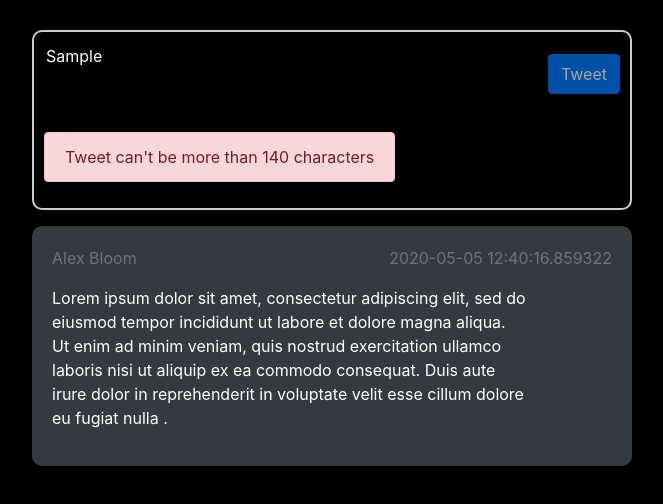
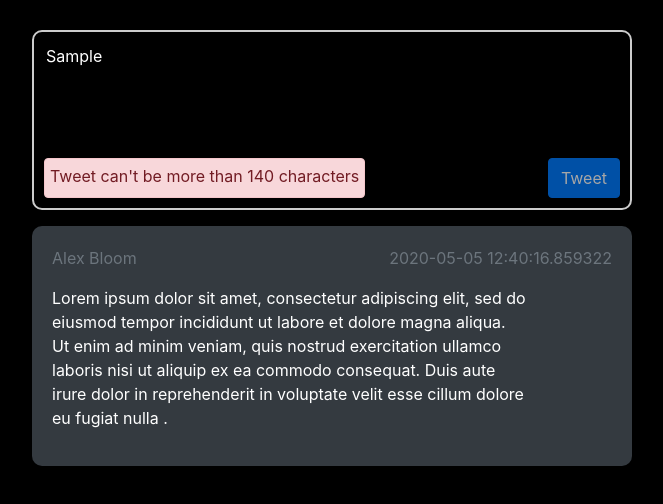
Before and after one commit to alex-lehan-bloom/Micro-Blog-In-React, a React (Create React App) app: page / in a window 1280 px wide. Both pictures are taken after typing "Sample" into the empty fields and a click on the button "Tweet". Shown: the top 504 px of the page, without its empty margins (308-971 px from the left). Built offline with nearby package versions, Linux system fonts and the light colour scheme.

Commit message:
Milestone 1. Some style updates to previous commit.

```diff
--- a/src/components/TweetForm.jsx
+++ b/src/components/TweetForm.jsx
@@ -22,13 +22,19 @@ class TweetForm extends React.Component {
     return (
       <Form>
         <Form.Group controlId="formBasicEmail" className="tweet-form">
-          <div className="main-content">
           <textarea
             placeholder="What's on your mind..."
             onChange={(event) => {
               this.handleUserTypingTweet(event);
             }}
           ></textarea>
+          <div className="alert-and-button-container">
+            {displayAlert && (
+              <Alert variant="danger">
+                Tweet can't be more than 140 characters
+              </Alert>
+            )}
+
             {!displayAlert && (
               <Button variant="primary" type="submit">
                 Tweet
@@ -40,11 +46,6 @@ class TweetForm extends React.Component {
               </Button>
             )}
           </div>
-          {displayAlert && (
-            <Alert variant="danger">
-              Tweet can't be more than 140 characters
-            </Alert>
-          )}
         </Form.Group>
       </Form>
     );
--- a/src/css/TweetForm.css
+++ b/src/css/TweetForm.css
@@ -7,10 +7,7 @@
   width: var(--tweet-container-width);
   height: 180px;
 }
-.tweet-form .main-content {
-  display: flex;
-  width: 100%;
-}
+
 .tweet-form textarea {
   /* Tell the input to use all the available space */
   flex-grow: 2;
@@ -21,22 +18,25 @@
   background-color: var(--background-color);
   color: white;
 }
+.tweet-form textarea:focus {
+  /* removing the input focus blue box. Put this on the form if you like. */
+  outline: none;
+}
 
 .tweet-form ::placeholder {
   color: white;
   opacity: 0.7;
 }
 
-.tweet-form textarea:focus {
-  /* removing the input focus blue box. Put this on the form if you like. */
-  outline: none;
+.tweet-form .alert-and-button-container {
+  display: flex;
+  width: 100%;
 }
-
 .tweet-form button {
   height: 40px;
-  align-self: flex-end;
+  margin-left: auto;
 }
 .tweet-form .alert {
-  align-self: flex-start;
-  margin-top: auto;
+  padding: 5px;
+  margin: 0;
 }
```
Lines whose indentation alone changed are shown as unchanged.
